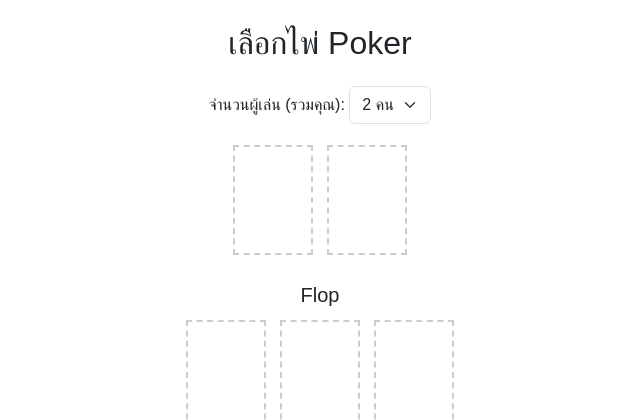
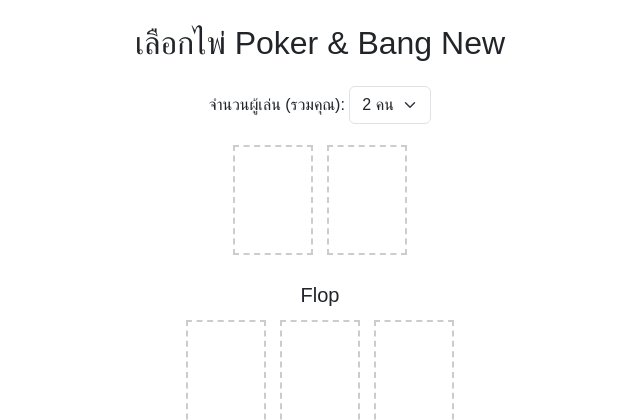
Before and after one commit to PanyawutZa/poker, a PHP site: page / in a window 1280 px wide. Shown: the top 420 px of the page, without its empty margins (320-960 px from the left). Run offline with PHP 8.4, Linux system fonts and the light colour scheme.

Commit message:
อัปเดตโค้ด poker

```diff
--- a/index.php
+++ b/index.php
@@ -34,7 +34,7 @@
 </head>
 <body>
 <div class="container py-4">
-  <h2 class="text-center mb-4">เลือกไพ่ Poker</h2>
+  <h2 class="text-center mb-4">เลือกไพ่ Poker & Bang New</h2>
 
   <div class="text-center mb-3">
     <label for="player_count">จำนวนผู้เล่น (รวมคุณ):</label>
```
